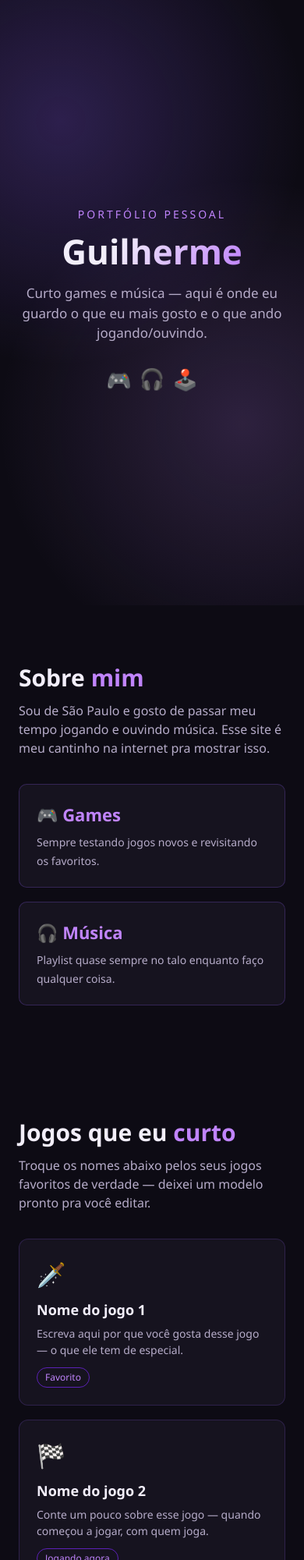
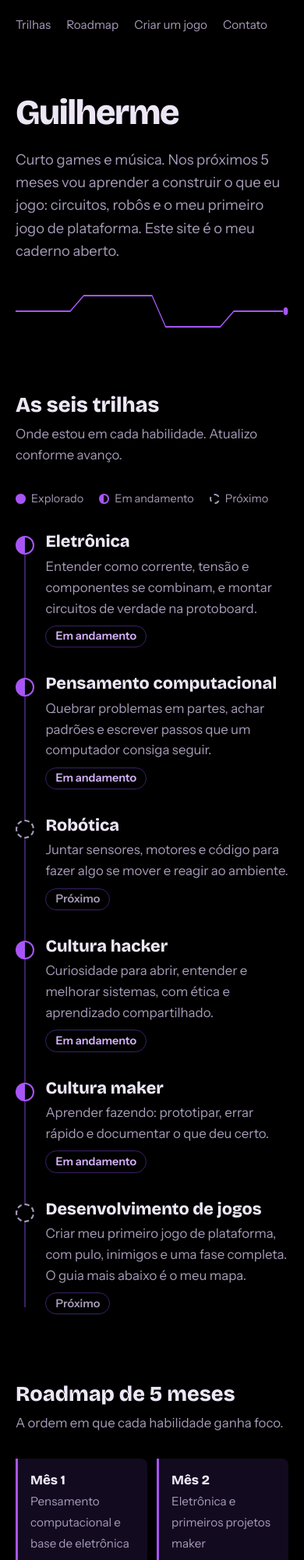
Before and after one commit to guilherme1326/guilherme, a plain HTML site: page index.html in a window 390 px wide. Shown: the top 2000 px of the page at 78% size. Drawn offline with nearby package versions, Linux system fonts and the light colour scheme.

Commit message:
Update index.html

```diff
--- a/index.html
+++ b/index.html
@@ -1,311 +1,124 @@
 <!DOCTYPE html>
 <html lang="pt-BR">
 <head>
-<meta charset="UTF-8">
-<meta name="viewport" content="width=device-width, initial-scale=1.0">
-<title>Guilherme — Games & Música</title>
+<meta charset="utf-8">
+<meta name="viewport" content="width=device-width, initial-scale=1">
+<title>Guilherme — Games, música e um laboratório de 5 meses</title>
+<meta name="description" content="Site pessoal do Guilherme: games, música e as habilidades que ele está construindo nos próximos 5 meses.">
+<link href="https://fonts.googleapis.com/css2?family=Bricolage+Grotesque:opsz,wght@12..96,500;12..96,800&family=Instrument+Sans:wght@400;600&display=swap" rel="stylesheet">
 <style>
-  :root{
-    --bg: #0d0b14;
-    --bg-soft: #16131f;
-    --purple: #8b5cf6;
-    --purple-deep: #5b21b6;
-    --purple-glow: #c084fc;
-    --text: #f2eefa;
-    --text-dim: #b6acc9;
-  }
-  *{ box-sizing: border-box; margin:0; padding:0; }
-  html{ scroll-behavior: smooth; }
-  body{
-    background: var(--bg);
-    color: var(--text);
-    font-family: 'Segoe UI', 'Trebuchet MS', sans-serif;
-    line-height: 1.5;
-  }
-
-  /* ---------- Hero ---------- */
-  header{
-    min-height: 92vh;
-    display:flex;
-    flex-direction:column;
-    align-items:center;
-    justify-content:center;
-    text-align:center;
-    padding: 40px 20px;
-    position:relative;
-    overflow:hidden;
-    background:
-      radial-gradient(circle at 20% 20%, rgba(139,92,246,0.25), transparent 45%),
-      radial-gradient(circle at 80% 70%, rgba(192,132,252,0.18), transparent 50%),
-      var(--bg);
-  }
-  header .tag{
-    font-size: 14px;
-    letter-spacing: 3px;
-    color: var(--purple-glow);
-    margin-bottom: 14px;
-  }
-  header h1{
-    font-size: clamp(44px, 9vw, 88px);
-    font-weight: 800;
-    background: linear-gradient(120deg, var(--text) 30%, var(--purple-glow));
-    -webkit-background-clip: text;
-    background-clip: text;
-    color: transparent;
-    line-height: 1.05;
-  }
-  header p.sub{
-    margin-top: 18px;
-    max-width: 480px;
-    color: var(--text-dim);
-    font-size: 17px;
-  }
-  .controllers{
-    margin-top: 34px;
-    display:flex;
-    gap: 10px;
-    font-size: 26px;
-  }
-  .controllers span{
-    animation: float 3s ease-in-out infinite;
-  }
-  .controllers span:nth-child(2){ animation-delay: .4s; }
-  .controllers span:nth-child(3){ animation-delay: .8s; }
-  @keyframes float{
-    0%,100%{ transform: translateY(0); }
-    50%{ transform: translateY(-8px); }
-  }
-  @media (prefers-reduced-motion: reduce){
-    .controllers span{ animation: none; }
-  }
-
-  /* ---------- Sections ---------- */
-  section{
-    max-width: 900px;
-    margin: 0 auto;
-    padding: 70px 24px;
-  }
-  h2{
-    font-size: 30px;
-    margin-bottom: 8px;
-    color: var(--text);
-  }
-  h2 .accent{ color: var(--purple-glow); }
-  p.lead{
-    color: var(--text-dim);
-    max-width: 560px;
-    margin-bottom: 34px;
-  }
-
-  /* ---------- Sobre ---------- */
-  .sobre-grid{
-    display:grid;
-    grid-template-columns: 1fr 1fr;
-    gap: 18px;
-  }
-  @media (max-width: 640px){ .sobre-grid{ grid-template-columns: 1fr; } }
-  .stat-card{
-    background: var(--bg-soft);
-    border: 1px solid rgba(139,92,246,0.25);
-    border-radius: 10px;
-    padding: 22px;
-  }
-  .stat-card b{
-    display:block;
-    font-size: 22px;
-    color: var(--purple-glow);
-    margin-bottom: 6px;
-  }
-  .stat-card span{ color: var(--text-dim); font-size: 14px; }
-
-  /* ---------- Cards (jogos / música) ---------- */
-  .grid{
-    display:grid;
-    grid-template-columns: repeat(auto-fit, minmax(220px, 1fr));
-    gap: 18px;
-  }
-  .card{
-    background: var(--bg-soft);
-    border: 1px solid rgba(139,92,246,0.2);
-    border-radius: 12px;
-    padding: 22px;
-    transition: border-color .2s ease, transform .2s ease;
-  }
-  .card:hover{
-    border-color: var(--purple);
-    transform: translateY(-3px);
-  }
-  .card .icon{ font-size: 30px; margin-bottom: 10px; display:block; }
-  .card h3{ font-size: 18px; margin-bottom: 6px; }
-  .card p{ color: var(--text-dim); font-size: 14px; }
-  .card .badge{
-    display:inline-block;
-    margin-top: 12px;
-    font-size: 12px;
-    color: var(--purple-glow);
-    border: 1px solid var(--purple-deep);
-    border-radius: 20px;
-    padding: 3px 10px;
-  }
-
-  /* ---------- Barra de ritmo (música) ---------- */
-  .bars{
-    display:flex;
-    align-items:flex-end;
-    gap: 4px;
-    height: 40px;
-    margin-bottom: 14px;
-  }
-  .bars i{
-    display:block;
-    width: 5px;
-    background: var(--purple);
-    border-radius: 2px;
-    animation: eq 1.1s ease-in-out infinite;
-  }
-  .bars i:nth-child(1){ height: 40%; animation-delay: .0s; }
-  .bars i:nth-child(2){ height: 80%; animation-delay: .15s; }
-  .bars i:nth-child(3){ height: 55%; animation-delay: .3s; }
-  .bars i:nth-child(4){ height: 90%; animation-delay: .45s; }
-  .bars i:nth-child(5){ height: 60%; animation-delay: .6s; }
-  @keyframes eq{
-    0%,100%{ transform: scaleY(.5); }
-    50%{ transform: scaleY(1); }
-  }
-  @media (prefers-reduced-motion: reduce){
-    .bars i{ animation: none; }
-  }
-
-  /* ---------- Rodapé ---------- */
-  footer{
-    text-align:center;
-    padding: 50px 20px 40px;
-    color: var(--text-dim);
-    font-size: 13px;
-    border-top: 1px solid rgba(139,92,246,0.15);
-  }
-  footer .brand{
-    color: var(--purple-glow);
-    font-weight: 700;
-    letter-spacing: 1px;
-  }
-
-  ::selection{ background: var(--purple-deep); color: var(--text); }
+:root{--bg:#000;--surf:#120a1f;--line:#3b2166;--acc:#a855f7;--acc2:#d8b4fe;--tx:#ece6f5;--mut:#a79bb8}
+*,*::before,*::after{box-sizing:border-box}
+html{scroll-behavior:smooth;scroll-padding-top:1rem}
+body{margin:0;background:var(--bg);color:var(--tx);font:400 1.05rem/1.6 "Instrument Sans",system-ui,sans-serif}
+h1,h2,h3{font-family:"Bricolage Grotesque","Instrument Sans",system-ui,sans-serif;margin:0;line-height:1.1}
+a{color:var(--acc2)}
+a:focus-visible{outline:3px solid var(--acc2);outline-offset:3px}
+.wrap{max-width:46rem;margin:0 auto;padding:0 1.25rem}
+nav{display:flex;gap:1.25rem;flex-wrap:wrap;padding:1.25rem 0;font-size:.95rem}
+nav a{color:var(--mut);text-decoration:none}nav a:hover{color:var(--acc2)}
+.hero{padding:3.5rem 0 2rem}
+h1{font-size:clamp(2.8rem,10vw,5rem);font-weight:800;letter-spacing:-.03em}
+.hero p{max-width:34rem;color:var(--mut);margin:1.25rem 0 0;font-size:1.15rem}
+.hero svg{display:block;width:100%;height:60px;margin-top:2rem}
+.hero path{fill:none;stroke:var(--acc);stroke-width:2;stroke-dasharray:900;stroke-dashoffset:900;animation:draw 2.2s ease-out forwards}
+.hero circle{fill:var(--acc)}
+@keyframes draw{to{stroke-dashoffset:0}}
+section{padding:2.75rem 0}
+h2{font-size:clamp(1.7rem,5vw,2.3rem);font-weight:800;margin-bottom:.5rem}
+.sub{color:var(--mut);margin:0 0 2rem;max-width:36rem}
+/* trilhas */
+.legend{display:flex;gap:1.25rem;flex-wrap:wrap;margin:0 0 2rem;color:var(--mut);font-size:.9rem}
+.legend span::before{content:"";display:inline-block;width:.8rem;height:.8rem;border-radius:50%;border:2px solid var(--acc);margin-right:.45rem;vertical-align:-.1rem}
+.legend .l1::before{background:var(--acc)}
+.legend .l2::before{background:linear-gradient(90deg,var(--acc) 50%,transparent 50%)}
+.legend .l3::before{border-style:dashed;border-color:var(--mut)}
+.trace{list-style:none;margin:0;padding:0 0 0 2.4rem;position:relative}
+.trace::before{content:"";position:absolute;left:.7rem;top:.6rem;bottom:.6rem;width:2px;background:var(--line)}
+.trace li{position:relative;padding:0 0 2.2rem}
+.trace li:last-child{padding-bottom:0}
+.node{position:absolute;left:-2.4rem;top:.25rem;width:1.5rem;height:1.5rem;border-radius:50%;border:2px solid var(--acc);background:var(--bg)}
+.done .node{background:var(--acc);box-shadow:0 0 0 4px #a855f740}
+.doing .node{background:linear-gradient(90deg,var(--acc) 50%,var(--bg) 50%)}
+.next .node{border-style:dashed;border-color:var(--mut)}
+.trace h3{font-size:1.35rem;font-weight:800}
+.trace p{margin:.35rem 0 .5rem;color:var(--mut);max-width:34rem}
+.st{display:inline-block;font-size:.9rem;font-weight:600;color:var(--acc2);border:1px solid var(--line);border-radius:999px;padding:.1rem .75rem}
+.next .st{color:var(--mut)}
+/* roadmap */
+.road{display:grid;gap:.75rem;grid-template-columns:repeat(auto-fit,minmax(8.5rem,1fr))}
+.road div{background:var(--surf);border-left:3px solid var(--acc);padding:.9rem 1rem;border-radius:0 .5rem .5rem 0}
+.road b{display:block;font-family:"Bricolage Grotesque",sans-serif;font-size:1.05rem}
+.road span{color:var(--mut);font-size:.95rem}
+/* guia platformer */
+.steps{list-style:none;margin:0;padding:0;counter-reset:s}
+.steps li{counter-increment:s;position:relative;padding:0 0 1.5rem 3rem}
+.steps li::before{content:counter(s);position:absolute;left:0;top:0;width:2rem;height:2rem;border-radius:50%;background:var(--acc);color:#000;font:800 1rem/2rem "Bricolage Grotesque",sans-serif;text-align:center}
+.steps h3{font-size:1.15rem;margin-bottom:.2rem}
+.steps p{margin:0;color:var(--mut);max-width:34rem}
+.tip{background:var(--surf);border-left:3px solid var(--acc2);padding:1rem 1.25rem;border-radius:0 .5rem .5rem 0;margin-top:1rem}
+.tip p{margin:0}
+footer{padding:3rem 0 4rem;color:var(--mut);border-top:1px solid var(--line);margin-top:2rem}
+footer h2{color:var(--tx)}
+@media (prefers-reduced-motion:reduce){.hero path{animation:none;stroke-dashoffset:0}html{scroll-behavior:auto}}
 </style>
 </head>
 <body>
+<div class="wrap">
+<nav aria-label="Principal"><a href="#trilhas">Trilhas</a><a href="#roadmap">Roadmap</a><a href="#criar">Criar um jogo</a><a href="#contato">Contato</a></nav>
 
-  <header>
-    <div class="tag">PORTFÓLIO PESSOAL</div>
-    <h1>Guilherme</h1>
-    <p class="sub">Curto games e música — aqui é onde eu guardo o que eu mais gosto e o que ando jogando/ouvindo.</p>
-    <div class="controllers">
-      <span>🎮</span><span>🎧</span><span>🕹️</span>
-    </div>
-  </header>
+<header class="hero">
+<h1>Guilherme</h1>
+<p>Curto games e música. Nos próximos 5 meses vou aprender a construir o que eu jogo: circuitos, robôs e o meu primeiro jogo de plataforma. Este site é o meu caderno aberto.</p>
+<svg viewBox="0 0 600 60" preserveAspectRatio="none" aria-hidden="true"><path d="M0 30 H120 L150 10 H300 L330 50 H450 L480 30 H588"/><circle cx="594" cy="30" r="5"/></svg>
+</header>
 
-  <section id="sobre">
-    <h2>Sobre <span class="accent">mim</span></h2>
-    <p class="lead">Sou de São Paulo e gosto de passar meu tempo jogando e ouvindo música. Esse site é meu cantinho na internet pra mostrar isso.</p>
-    <div class="sobre-grid">
-      <div class="stat-card">
-        <b>🎮 Games</b>
-        <span>Sempre testando jogos novos e revisitando os favoritos.</span>
-      </div>
-      <div class="stat-card">
-        <b>🎧 Música</b>
-        <span>Playlist quase sempre no talo enquanto faço qualquer coisa.</span>
-      </div>
-    </div>
-  </section>
+<section id="trilhas">
+<h2>As seis trilhas</h2>
+<p class="sub">Onde estou em cada habilidade. Atualizo conforme avanço.</p>
+<div class="legend"><span class="l1">Explorado</span><span class="l2">Em andamento</span><span class="l3">Próximo</span></div>
+<!-- Para mudar o status de uma trilha, troque a classe do <li> (done, doing ou next) e o texto do rótulo. -->
+<ol class="trace">
+<li class="doing"><i class="node"></i><h3>Eletrônica</h3><p>Entender como corrente, tensão e componentes se combinam, e montar circuitos de verdade na protoboard.</p><span class="st">Em andamento</span></li>
+<li class="doing"><i class="node"></i><h3>Pensamento computacional</h3><p>Quebrar problemas em partes, achar padrões e escrever passos que um computador consiga seguir.</p><span class="st">Em andamento</span></li>
+<li class="next"><i class="node"></i><h3>Robótica</h3><p>Juntar sensores, motores e código para fazer algo se mover e reagir ao ambiente.</p><span class="st">Próximo</span></li>
+<li class="doing"><i class="node"></i><h3>Cultura hacker</h3><p>Curiosidade para abrir, entender e melhorar sistemas, com ética e aprendizado compartilhado.</p><span class="st">Em andamento</span></li>
+<li class="doing"><i class="node"></i><h3>Cultura maker</h3><p>Aprender fazendo: prototipar, errar rápido e documentar o que deu certo.</p><span class="st">Em andamento</span></li>
+<li class="next"><i class="node"></i><h3>Desenvolvimento de jogos</h3><p>Criar meu primeiro jogo de plataforma, com pulo, inimigos e uma fase completa. O guia mais abaixo é o meu mapa.</p><span class="st">Próximo</span></li>
+</ol>
+</section>
 
-  <section id="jogos">
-    <h2>Jogos que eu <span class="accent">curto</span></h2>
-    <p class="lead">Troque os nomes abaixo pelos seus jogos favoritos de verdade — deixei um modelo pronto pra você editar.</p>
-    <div class="grid">
-      <div class="card">
-        <span class="icon">🗡️</span>
-        <h3>Nome do jogo 1</h3>
-        <p>Escreva aqui por que você gosta desse jogo — o que ele tem de especial.</p>
-        <span class="badge">Favorito</span>
-      </div>
-      <div class="card">
-        <span class="icon">🏁</span>
-        <h3>Nome do jogo 2</h3>
-        <p>Conte um pouco sobre esse jogo — quando começou a jogar, com quem joga.</p>
-        <span class="badge">Jogando agora</span>
-      </div>
-      <div class="card">
-        <span class="icon">🧩</span>
-        <h3>Nome do jogo 3</h3>
-        <p>Fale sobre um jogo que marcou você ou que quer terminar em breve.</p>
-        <span class="badge">Quero zerar</span>
-      </div>
-    </div>
-  </section>
+<section id="roadmap">
+<h2>Roadmap de 5 meses</h2>
+<p class="sub">A ordem em que cada habilidade ganha foco.</p>
+<div class="road">
+<div><b>Mês 1</b><span>Pensamento computacional e base de eletrônica</span></div>
+<div><b>Mês 2</b><span>Eletrônica e primeiros projetos maker</span></div>
+<div><b>Mês 3</b><span>Robótica</span></div>
+<div><b>Mês 4</b><span>Cultura hacker</span></div>
+<div><b>Mês 5</b><span>Meu primeiro jogo de plataforma</span></div>
+</div>
+</section>
 
-  <section id="musica">
-    <h2>Minha <span class="accent">trilha sonora</span></h2>
-    <p class="lead">Alguns artistas, bandas ou músicas que estão na sua rotação — troque pelos seus de verdade.</p>
-    <div class="bars"><i></i><i></i><i></i><i></i><i></i></div>
-    <div class="grid">
-      <div class="card">
-        <h3>Artista / Banda 1</h3>
-        <p>Diga por que curte — o estilo, uma música específica, uma lembrança.</p>
-      </div>
-      <div class="card">
-        <h3>Artista / Banda 2</h3>
-        <p>Mais um nome pra sua lista de favoritos.</p>
-      </div>
-      <div class="card">
-        <h3>Artista / Banda 3</h3>
-        <p>E mais esse pra fechar o top 3.</p>
-      </div>
-    </div>
-  </section>
+<section id="criar">
+<h2>Como criar um jogo de plataforma</h2>
+<p class="sub">Meu roteiro para o mês 5, para quem também quer começar sem experiência.</p>
+<ol class="steps">
+<li><h3>Ideia e conceito</h3><p>Escolha o tema (espaço, floresta, castelo), quem é o personagem e qual é o objetivo: chegar ao fim da fase, pegar itens ou fugir de algo.</p></li>
+<li><h3>Escolha a ferramenta</h3><p>Para começar sem complicação: Scratch, que ensina a lógica com blocos. Para crescer depois: Godot (gratuito) ou HTML e JavaScript.</p></li>
+<li><h3>Personagem e movimento</h3><p>Todo platformer precisa de andar para os lados, pular e uma gravidade que puxa o personagem de volta ao chão.</p></li>
+<li><h3>Cenário e plataformas</h3><p>Monte blocos onde o personagem pode pisar. Comece com poucas plataformas e aumente a dificuldade aos poucos.</p></li>
+<li><h3>Desafios</h3><p>Adicione inimigos, buracos ou obstáculos. Eles precisam ser justos: o jogador tem que entender por que perdeu.</p></li>
+<li><h3>Testar e ajustar</h3><p>Jogue várias vezes. Ajuste a força do pulo, a velocidade e a posição dos inimigos até ficar divertido.</p></li>
+</ol>
+<div class="tip"><p>Dica: comece copiando um jogo simples que você já viu, mude os desenhos e as fases, e só depois crie algo 100% original.</p></div>
+</section>
 
-  <section id="criar-jogos">
-    <h2>Como criar um <span class="accent">jogo de plataforma</span></h2>
-    <p class="lead">Um resumo dos passos principais pra quem quer começar a criar seu próprio jogo de plataforma — mesmo sem experiência ainda.</p>
-    <div class="grid">
-      <div class="card">
-        <span class="icon">💡</span>
-        <h3>1. Ideia e conceito</h3>
-        <p>Escolha o tema (espaço, floresta, castelo...), quem é o personagem e qual é o objetivo — chegar ao final da fase, pegar itens, fugir de algo.</p>
-      </div>
-      <div class="card">
-        <span class="icon">🛠️</span>
-        <h3>2. Escolha a ferramenta</h3>
-        <p>Pra começar sem complicação: <b>Scratch</b> (arrastar blocos, ótimo pra aprender a lógica). Pra crescer depois: <b>Godot</b> (gratuito) ou até HTML/JavaScript, como o jogo que fizemos aqui.</p>
-      </div>
-      <div class="card">
-        <span class="icon">🏃</span>
-        <h3>3. Personagem e movimento</h3>
-        <p>Todo platformer precisa de três coisas: andar para os lados, pular e a <b>gravidade</b> puxando o personagem de volta pro chão.</p>
-      </div>
-      <div class="card">
-        <span class="icon">🧱</span>
-        <h3>4. Cenário e plataformas</h3>
-        <p>Monte blocos onde o personagem pode pisar. Comece simples — poucas plataformas — e vá aumentando a dificuldade aos poucos.</p>
-      </div>
-      <div class="card">
-        <span class="icon">⚔️</span>
-        <h3>5. Desafios</h3>
-        <p>Adicione inimigos, buracos ou obstáculos. Eles dão emoção ao jogo, mas devem ser justos — o jogador precisa entender por que perdeu.</p>
-      </div>
-      <div class="card">
-        <span class="icon">🔁</span>
-        <h3>6. Testar e ajustar</h3>
-        <p>Jogue várias vezes! Ajuste a força do pulo, a velocidade e a posição dos inimigos até o jogo ficar divertido — é normal mexer muitas vezes.</p>
-      </div>
-    </div>
-    <p class="lead" style="margin-top:28px; margin-bottom:0;">Dica: comece copiando um jogo simples que você já viu, mude os desenhos e as fases, e só depois crie algo 100% original — é assim que a maioria dos criadores de jogos aprende.</p>
-  </section>
-
-  <footer>
-    <div class="brand">GUILHERME</div>
-    <p>Feito com HTML e CSS — São Paulo 🎮🎧</p>
-  </footer>
-
+<footer id="contato">
+<h2>Contato</h2>
+<p>Quer trocar ideia sobre eletrônica, robótica ou jogos? Escreva para <a href="mailto:seu-email@exemplo.com">seu-email@exemplo.com</a>.</p>
+<p>Feito em São Paulo com HTML e CSS.</p>
+</footer>
+</div>
 </body>
 </html>
```
